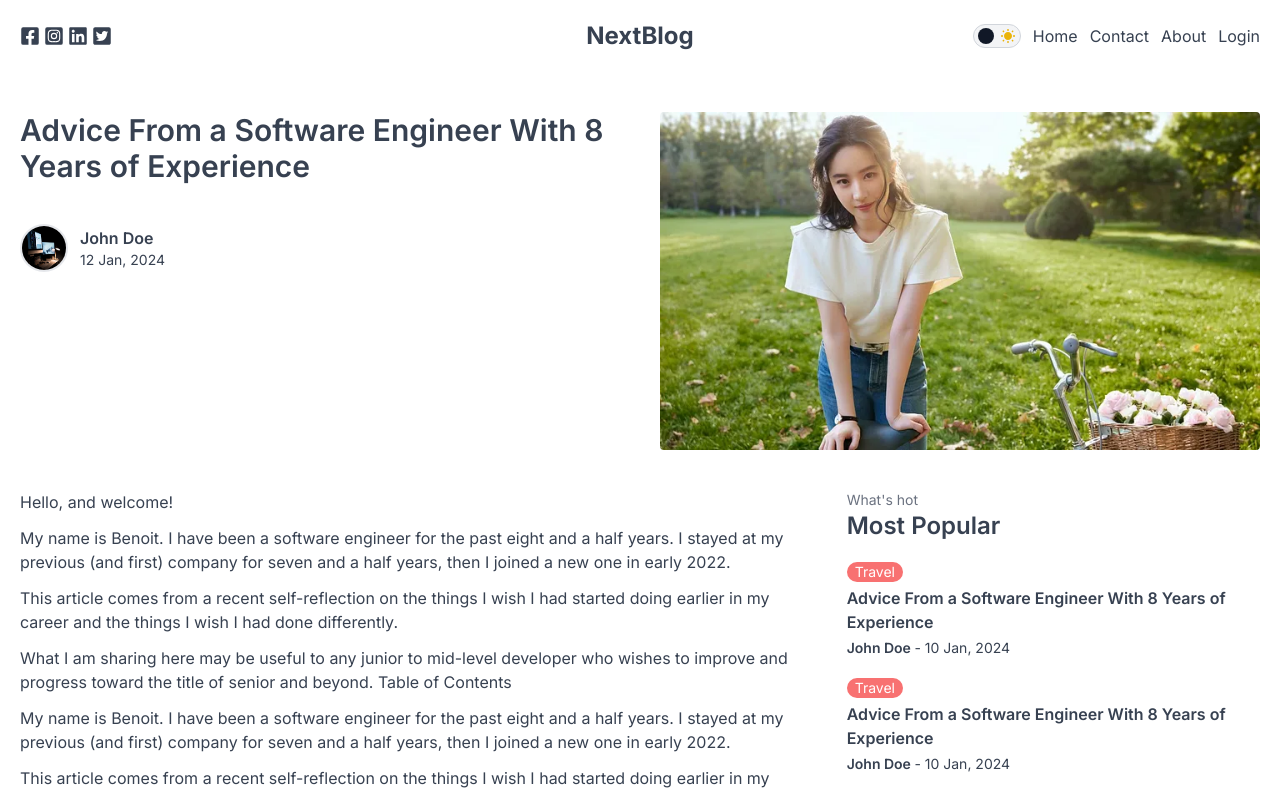
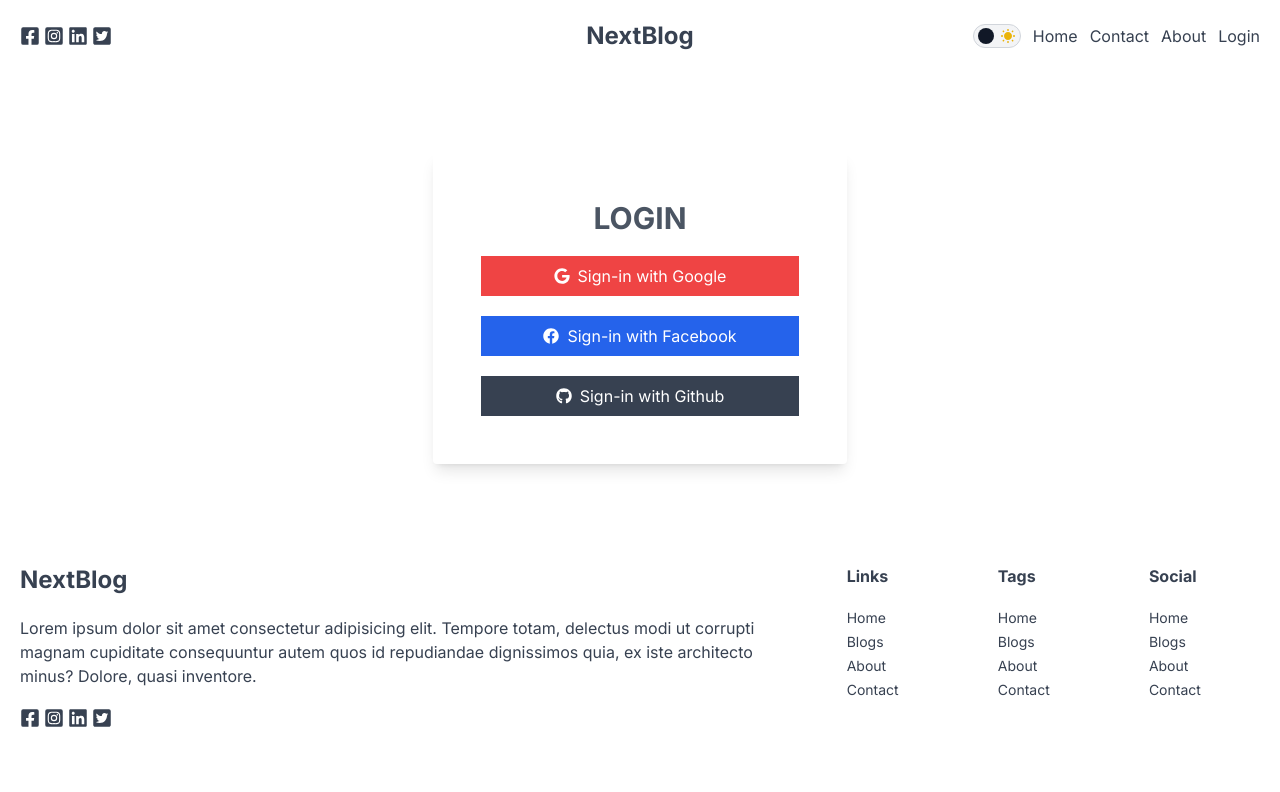
Before and after one commit to debarshi121/next-blog, a Next.js app: page /login in a window 1280 px wide. Shown: the top 792 px of the page. Built offline with nearby package versions, Linux system fonts and the light colour scheme.

Commit message:
Login page

```diff
--- /dev/null
+++ b/src/app/login/page.js
@@ -0,0 +1,30 @@
+import React from "react";
+import {FaFacebook, FaGithub, FaGoogle} from "react-icons/fa";
+
+const page = () => {
+	return (
+		<div className="flex flex-col justify-center items-center my-20">
+			<div className="bg-white shadow-lg p-12 w-full md:w-6/12 lg:w-4/12 dark:bg-gray-800 rounded">
+				<div className="text-center w-full font-bold text-3xl text-gray-600 dark:text-gray-200">LOGIN</div>
+				<form>
+					<div className="w-full flex flex-col gap-5 mt-5">
+						<button className="bg-red-500 text-white w-full p-2 flex flex-row justify-center gap-2 items-center hover:bg-red-600 duration-100 ease-in-out">
+							<FaGoogle />
+							Sign-in with Google
+						</button>
+						<button className="bg-blue-600 text-white w-full p-2 flex flex-row justify-center gap-2 items-center hover:bg-blue-700 duration-100 ease-in-out">
+							<FaFacebook />
+							Sign-in with Facebook
+						</button>
+						<button className="bg-gray-700 text-white w-full p-2 flex flex-row justify-center gap-2 items-center hover:bg-gray-800 duration-100 ease-in-out">
+							<FaGithub />
+							Sign-in with Github
+						</button>
+					</div>
+				</form>
+			</div>
+		</div>
+	);
+};
+
+export default page;
--- a/src/components/authLinks/AuthLinks.jsx
+++ b/src/components/authLinks/AuthLinks.jsx
@@ -8,7 +8,7 @@ const AuthLinks = () => {
 		<>
 			<div>
 				{!isAuthenticated ? (
-					<Link href={"/"}>Login</Link>
+					<Link href={"/login"}>Login</Link>
 				) : (
 					<>
 						<Link href={"/write"}>Write</Link>
```
